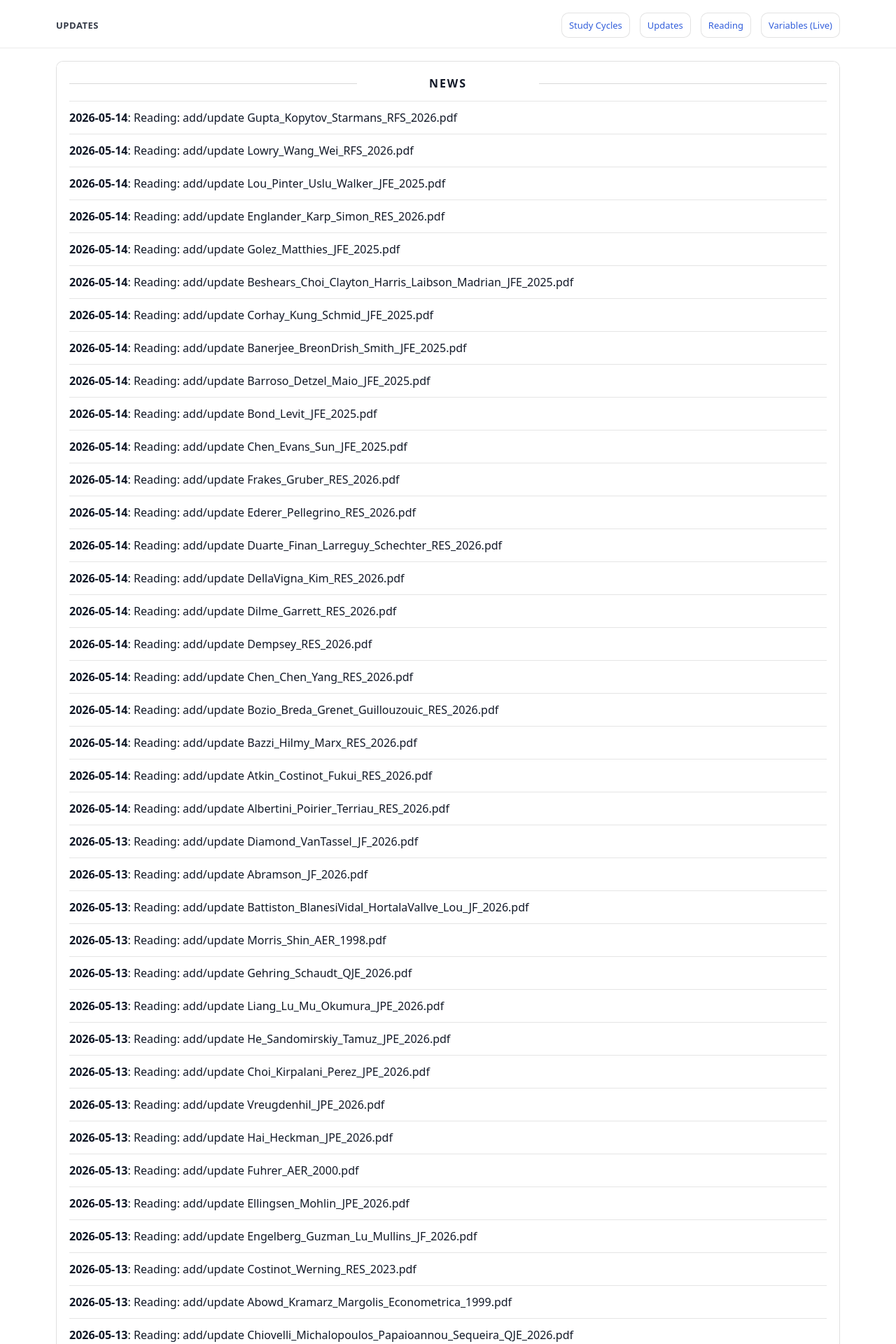
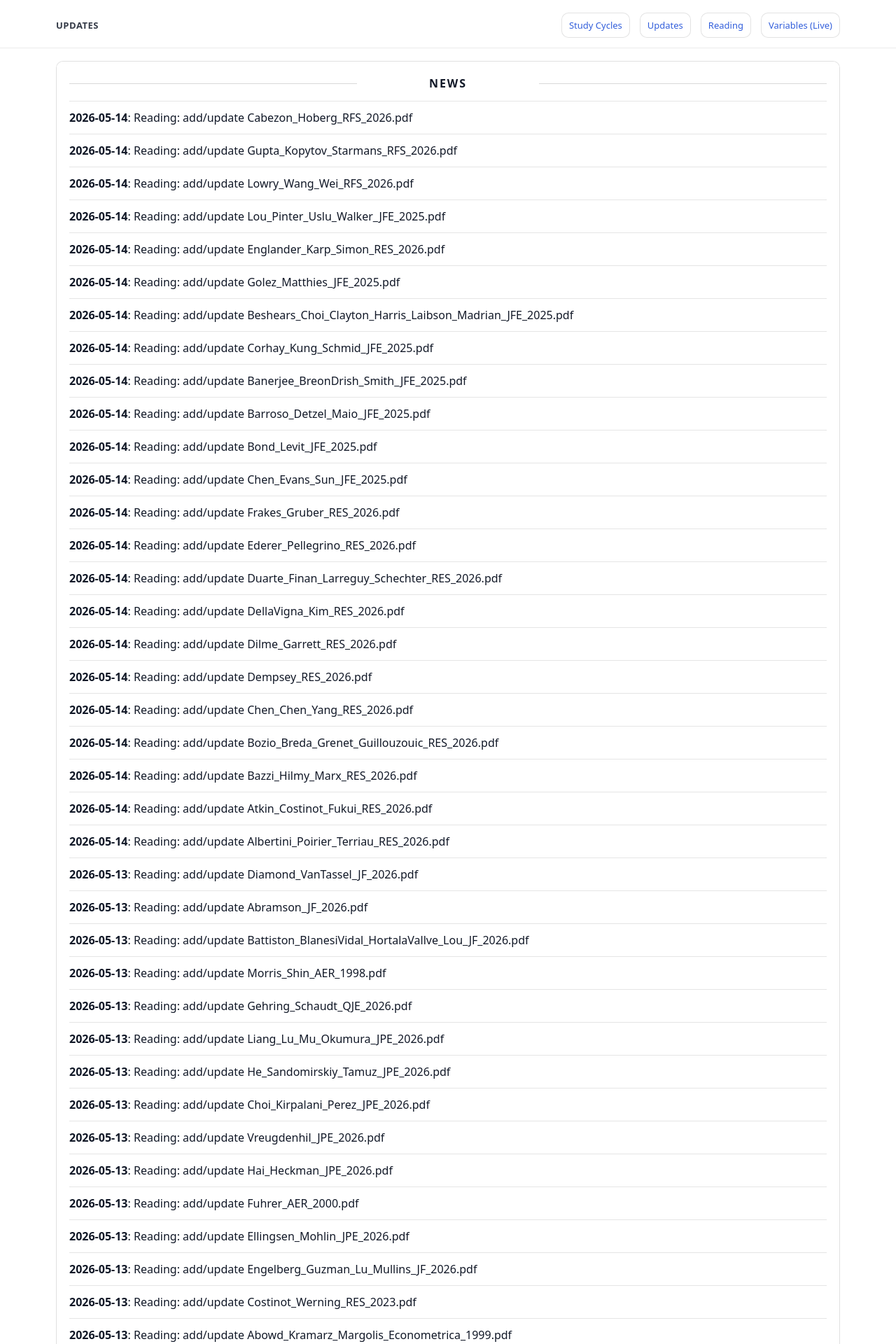
Before and after one commit to yaxinzn/study-archive, a Jekyll site: the page built from updates/index.md, in a window 1280 px wide. Shown: the top 1920 px of the page at 70% size. Built offline with Jekyll 4.4.1, drawn with Linux system fonts in a browser that asks for light colours; some of the changed text lies outside the part shown.

Commit message:
chore: update NEWS feed

```diff
--- a/_data/news.yml
+++ b/_data/news.yml
@@ -1,4 +1,7 @@
 # Auto-generated update history (sorted newest -> oldest). Do not edit manually.
+- ts: "1778755294"
+  date: "2026-05-14"
+  title: "Reading: add/update Cabezon_Hoberg_RFS_2026.pdf"
 - ts: "1778754877"
   date: "2026-05-14"
   title: "Reading: add/update Gupta_Kopytov_Starmans_RFS_2026.pdf"
```
